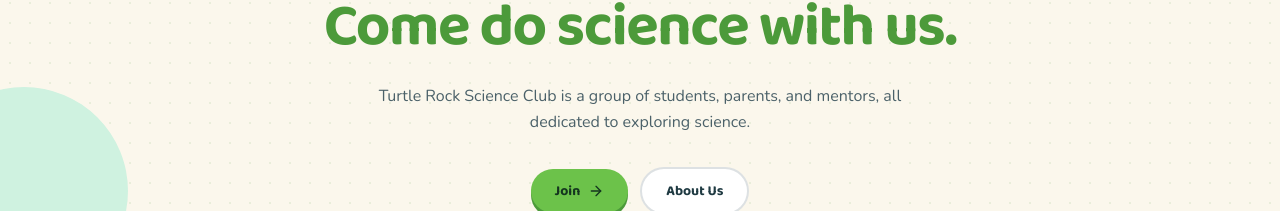
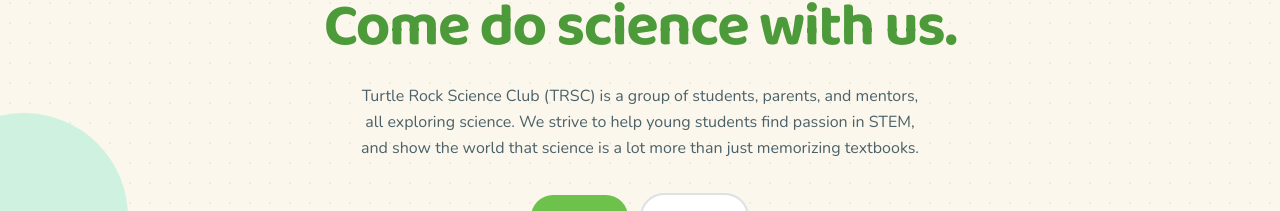
Before and after one commit to OrigamiKoala/Turtle-Rock-Science-Club, a React (Vite) app: page / in a window 1280 px wide. Shown: the part 347-558 px from the top of the page. Built offline with nearby package versions, Linux system fonts and the light colour scheme; no server answers.

Commit message:
fix front page

```diff
--- a/src/components/HeroSection.tsx
+++ b/src/components/HeroSection.tsx
@@ -33,7 +33,7 @@
           </h2>
 
           <p className="text-sm sm:text-base max-w-xl mx-auto leading-relaxed text-[#4B6169] font-sans">
-            Turtle Rock Science Club is a group of students, parents, and mentors, all dedicated to exploring science.
+            Turtle Rock Science Club (TRSC) is a group of students, parents, and mentors, all exploring science. We strive to help young students find passion in STEM, and show the world that science is a lot more than just memorizing textbooks.
           </p>
 
           <div className="flex flex-col sm:flex-row items-center justify-center gap-3 pt-2">
```
